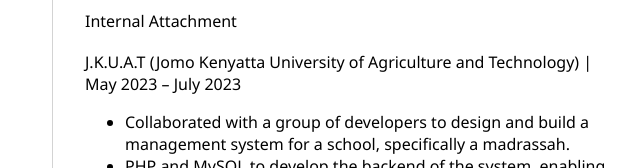
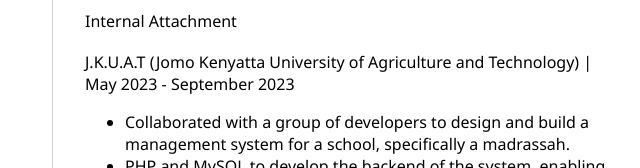
Before and after one commit to Habib-Ashraf-Hassan/myresume, a plain HTML site: page index.html in a window 1280 px wide. Shown: the part 872-1040 px from the top of the page, 491-1131 px from the left. Drawn offline with Linux system fonts and the light colour scheme.

Commit message:
fixed typos in durations of education etc

```diff
--- a/index.html
+++ b/index.html
@@ -56,7 +56,7 @@
                         <abbr title="Jomo Kenyatta University of Agriculture and Technology">J.K.U.A.T</abbr>
                     </p>
                     <p>
-                        September 2023- May 2025
+                        September 2023 - May 2025
                     </p>
                     <br>
                     <h3>Certification on backend development</h3>
@@ -64,7 +64,7 @@
                         Devtown
                     </p>
                     <p>
-                        February 2023- March 2023
+                        February 2023 - March 2023
                         <br>
                         <p>
                         Go to my LinkedIn
@@ -80,7 +80,7 @@
                         Devtown
                     </p>
                     <p>
-                        June 2023- September 2023
+                        June 2023 - September 2023
 
                     </p>
 				</section>
@@ -101,7 +101,7 @@
 					<!-- your work experience -->
                     <h3>Internal Attachment</h3>
                     <p>
-                        J.K.U.A.T (Jomo Kenyatta University of Agriculture and Technology) | May 2023 – July 2023
+                        J.K.U.A.T (Jomo Kenyatta University of Agriculture and Technology) | May 2023 - September 2023
                     </p>
                     <ul>
                             <li>Collaborated with a group of developers to design and build a management system for a school, specifically a madrassah.</li>
```
